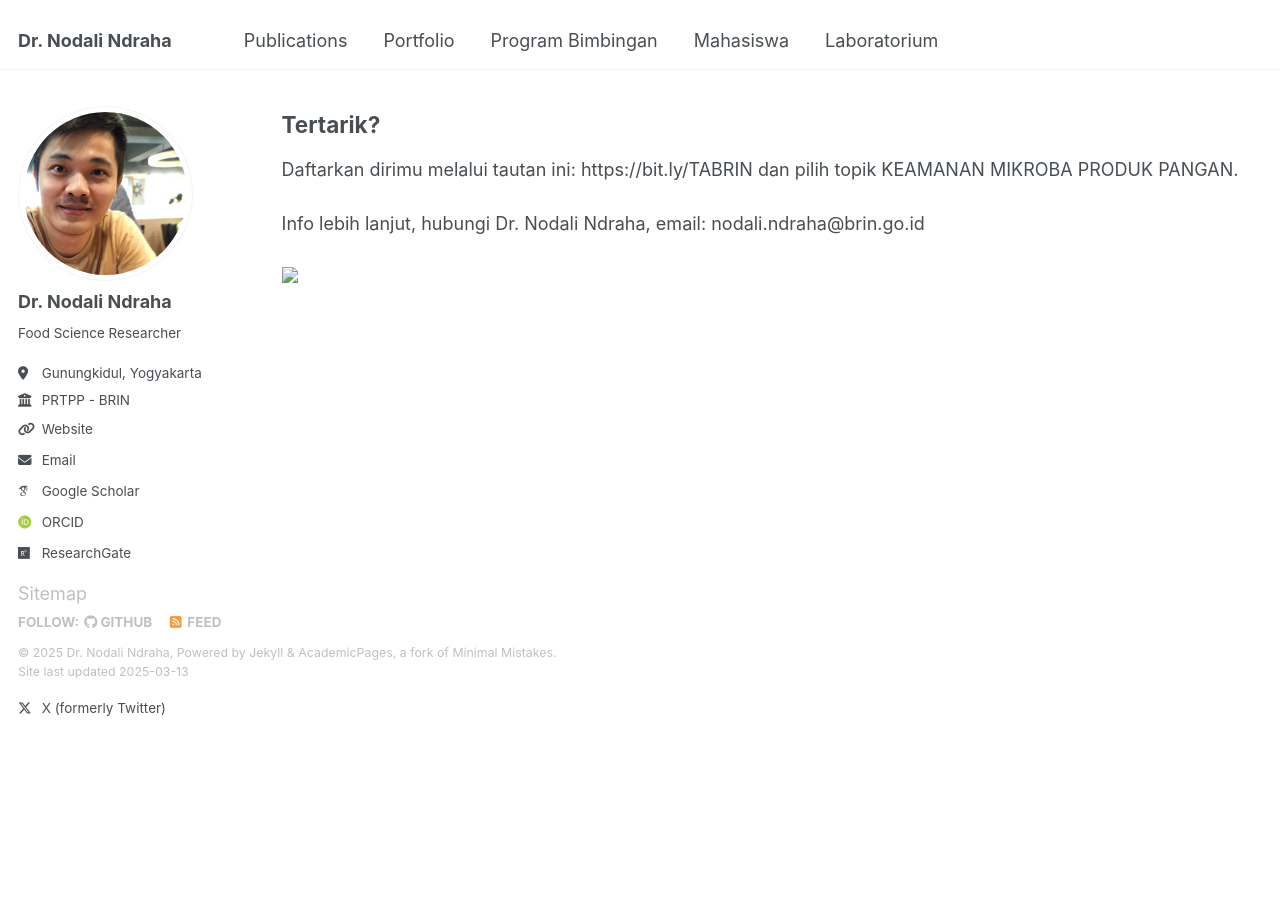
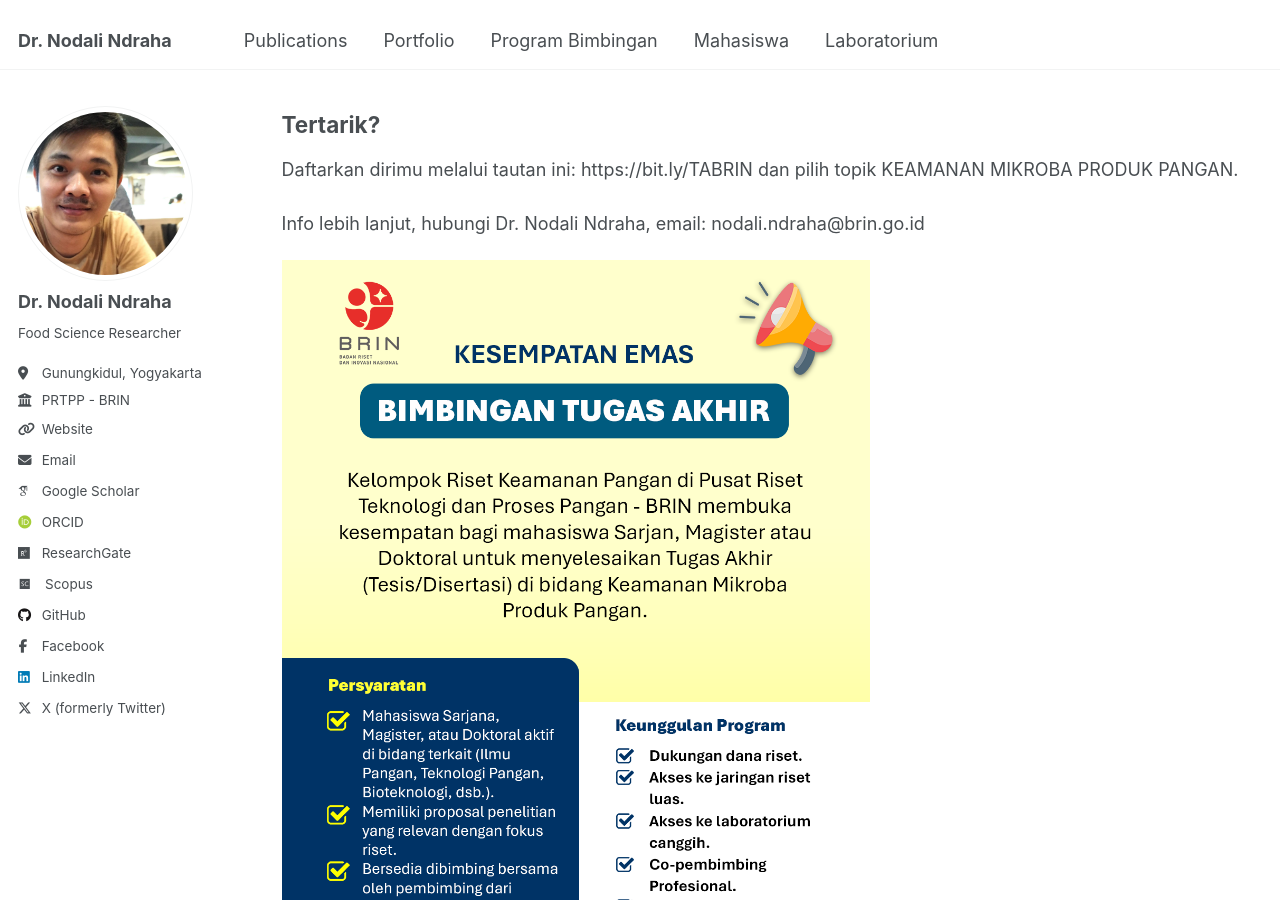
Before and after one commit to nndraha/nodali.github.io, a Jekyll site: the page built from _pages/courses.md, in a window 1280 px wide and 900 px high, scrolled down 726 px. Built offline with Jekyll 4.4.1, drawn with Linux system fonts in a browser that asks for light colours; some web fonts are replaced.

Commit message:
Update courses.md

```diff
--- a/_pages/courses.md
+++ b/_pages/courses.md
@@ -27,7 +27,7 @@ Tertarik?
 Daftarkan dirimu melalui tautan ini: https://bit.ly/TABRIN dan pilih topik KEAMANAN MIKROBA PRODUK PANGAN.<br><br>
 Info lebih lanjut, hubungi Dr. Nodali Ndraha, email: nodali.ndraha@brin.go.id<br>
 
-<img src = "images/poster_TA.png" width = "60%">
+<img src = "https://nndraha.github.io/nodali.github.io/images/poster_TA.png" width = "60%">
 
 {% include base_path %}
 
```
